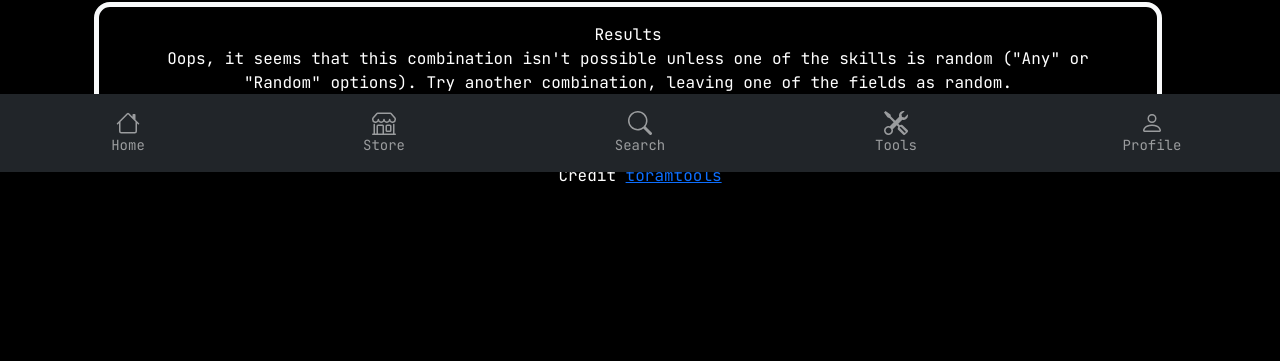
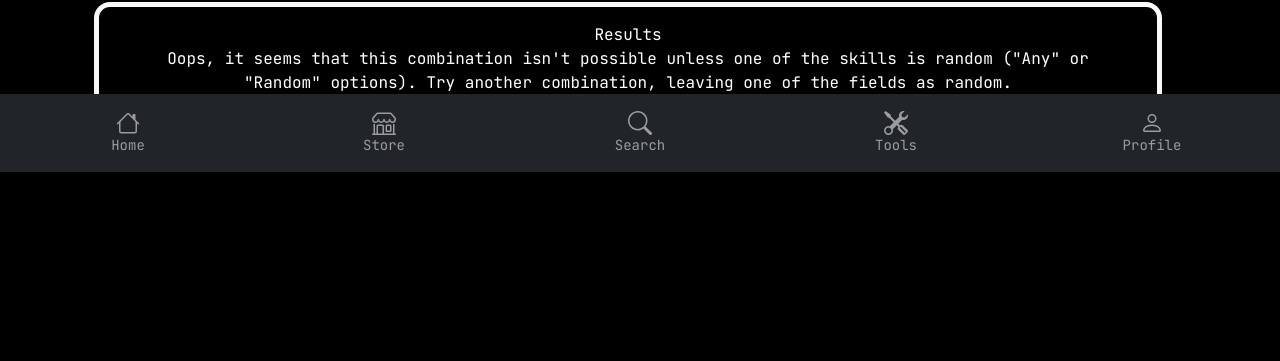
Before and after one commit to angganesia/angganesia.github.io, a Jekyll site: the page built from _posts/2024-06-24-ninja-scroll-tools.md, in a window 1280 px wide. Shown: the part 728-1089 px from the top of the page. Built offline with Jekyll 4.4.1, drawn with Linux system fonts in a browser that asks for light colours; comment, search, counter and statistics services are not loaded; after the commit the page ends 1020 px from its top, so only the background shows below that.

Commit message:
update scroll.html

```diff
--- a/_layouts/scroll.html
+++ b/_layouts/scroll.html
@@ -75,6 +75,5 @@ layout: default
       </div>
     </section>
   </div>
-  <p class="text-center mt-5">Credit <a href="https://github.com/toramtools">toramtools</a></p>
   <div class="mt-5 content">{% include disqus_comments.html %}</div>
 </div>
```
